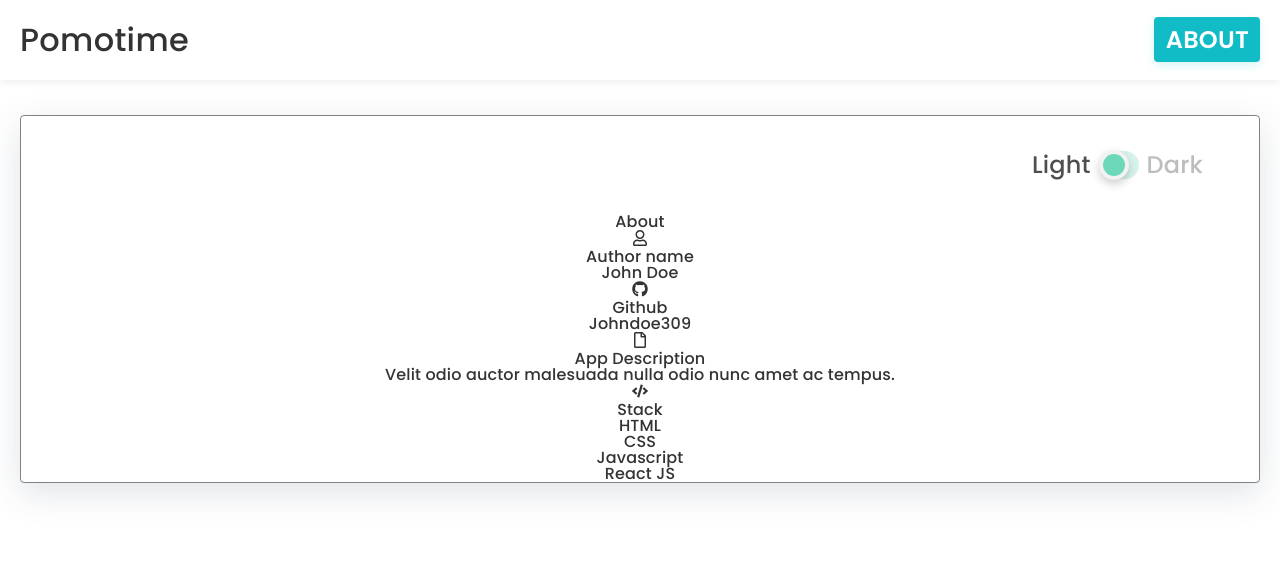
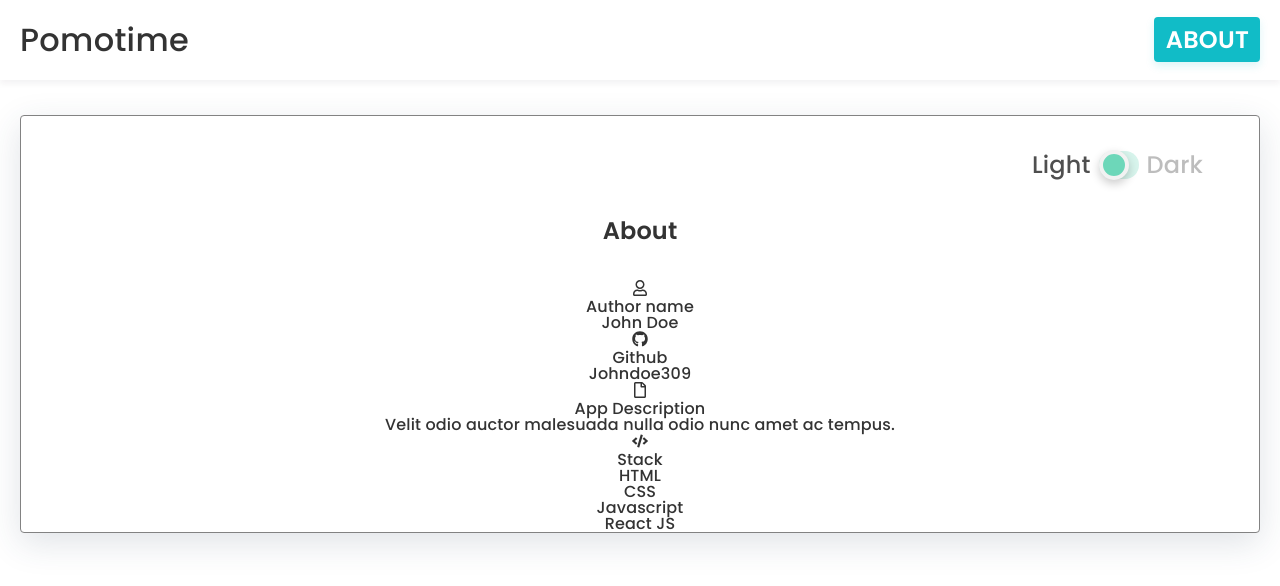
Before and after one commit to cristianCeamatu/assist-pomodoro, a React (Create React App) app: page /about in a window 1280 px wide. Shown: the top 586 px of the page. Built offline with nearby package versions, Linux system fonts and the light colour scheme.

Commit message:
design/About page title styles

```diff
--- a/src/pages/About.js
+++ b/src/pages/About.js
@@ -1,10 +1,10 @@
 import ContactDetails from '../components/ContactDetails';
-// import { Title } from './About.styled.js';
+import { Title } from './About.styled.js';
 
 const About = () => {
   return (
     <section>
-      <h1>About</h1>
+      <Title>About</Title>
       <ContactDetails />
     </section>
   );
--- a/src/pages/About.styled.js
+++ b/src/pages/About.styled.js
@@ -0,0 +1,8 @@
+import styled from 'styled-components';
+
+export const Title = styled.h1`
+  font-weight: 600;
+  font-size: 24px;
+  line-height: 34px;
+  margin-bottom: 32px;
+`;
```
Also changed, not shown: 1 other file (tests, documents, lock files or other folders).
